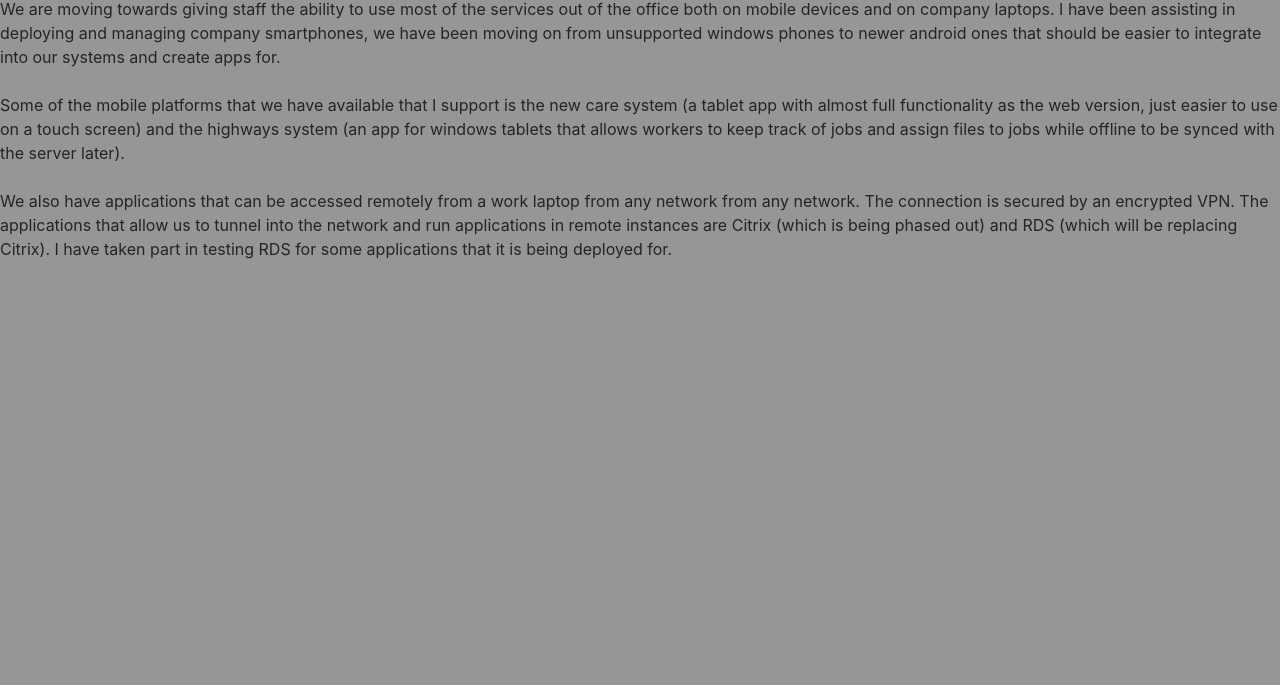
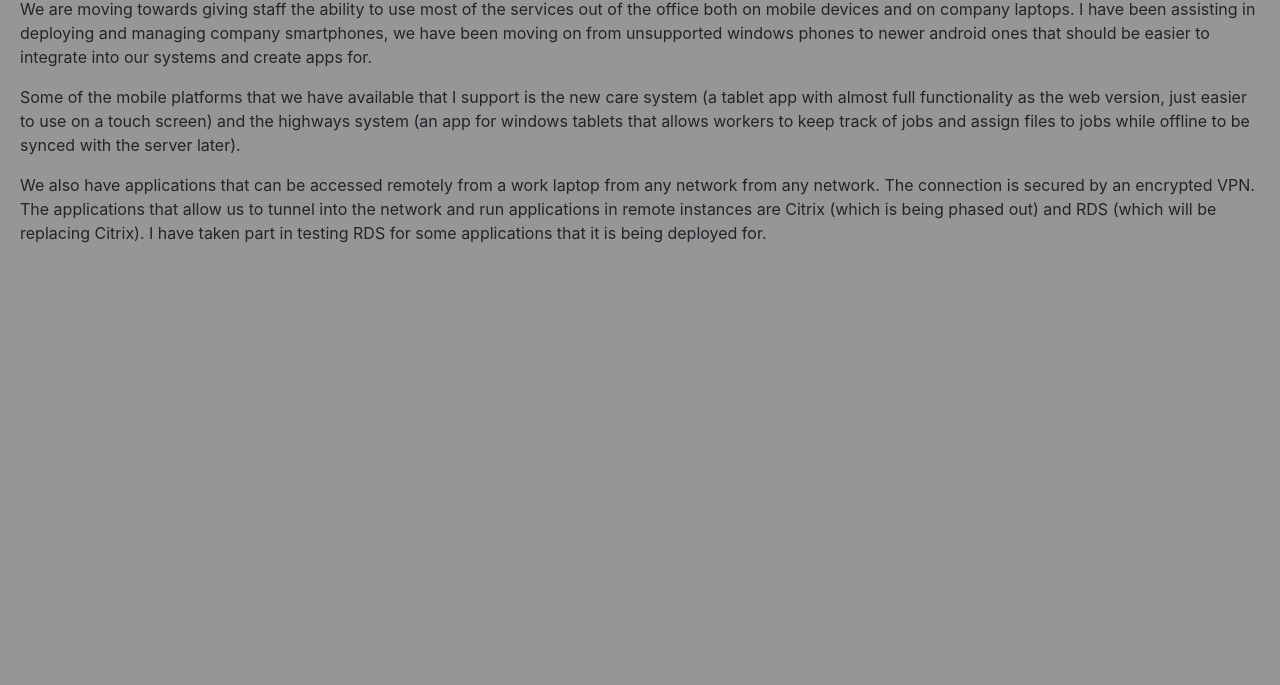
Before and after one commit to greedo10/Apprenticeship, a plain HTML site: page Mobility.html in a window 1280 px wide. Shown: the part 115-800 px from the top of the page. Drawn offline with nearby package versions, Linux system fonts and the light colour scheme.

Commit message:
Improved the HTML markup (to make use of Article tag given that you are using Nav tag anyway), also applied the CSS stlye to better improve the look of the full body page layout.

```diff
--- a/Mobility.html
+++ b/Mobility.html
@@ -45,14 +45,13 @@
         </ul>
         </div>
       </nav>
-    <h1>Mobility</h1>
 
-    We are moving towards giving staff the ability to use most of the services out of the office both on mobile devices and on company laptops. I have been assisting in deploying and managing company smartphones, we have been moving on from unsupported windows phones to newer android ones that should be easier to integrate into our systems and create apps for.
-    <br><br>
-Some of the mobile platforms that we have available that I support is the new care system (a tablet app with almost full functionality as the web version, just easier to use on a touch screen) and the highways system (an app for windows tablets that allows workers to keep track of jobs and assign files to jobs while offline to be synced with the server later).
-<br><br>
-We also have applications that can be accessed remotely from a work laptop from any network from any network. The connection is secured by an encrypted VPN. The applications that allow us to tunnel into the network and run applications in remote instances are Citrix (which is being phased out) and RDS (which will be replacing Citrix). I have taken part in testing RDS for some applications that it is being deployed for.
-
+      <article class="full-width-content">
+        <h1>Mobility</h1>
+        <p>We are moving towards giving staff the ability to use most of the services out of the office both on mobile devices and on company laptops. I have been assisting in deploying and managing company smartphones, we have been moving on from unsupported windows phones to newer android ones that should be easier to integrate into our systems and create apps for.</p>
+        <p>Some of the mobile platforms that we have available that I support is the new care system (a tablet app with almost full functionality as the web version, just easier to use on a touch screen) and the highways system (an app for windows tablets that allows workers to keep track of jobs and assign files to jobs while offline to be synced with the server later).</p>
+        <p>We also have applications that can be accessed remotely from a work laptop from any network from any network. The connection is secured by an encrypted VPN. The applications that allow us to tunnel into the network and run applications in remote instances are Citrix (which is being phased out) and RDS (which will be replacing Citrix). I have taken part in testing RDS for some applications that it is being deployed for.</p>
+      </article>
 
     <!-- Optional JavaScript -->
     <!-- jQuery first, then Popper.js, then Bootstrap JS -->
```
Also changed, not shown: BIgData.html (+4 -1 lines), Cloud.html (+6 -7 lines), Overview.html (+4 -3 lines), Social.html (+3 -1 lines).
